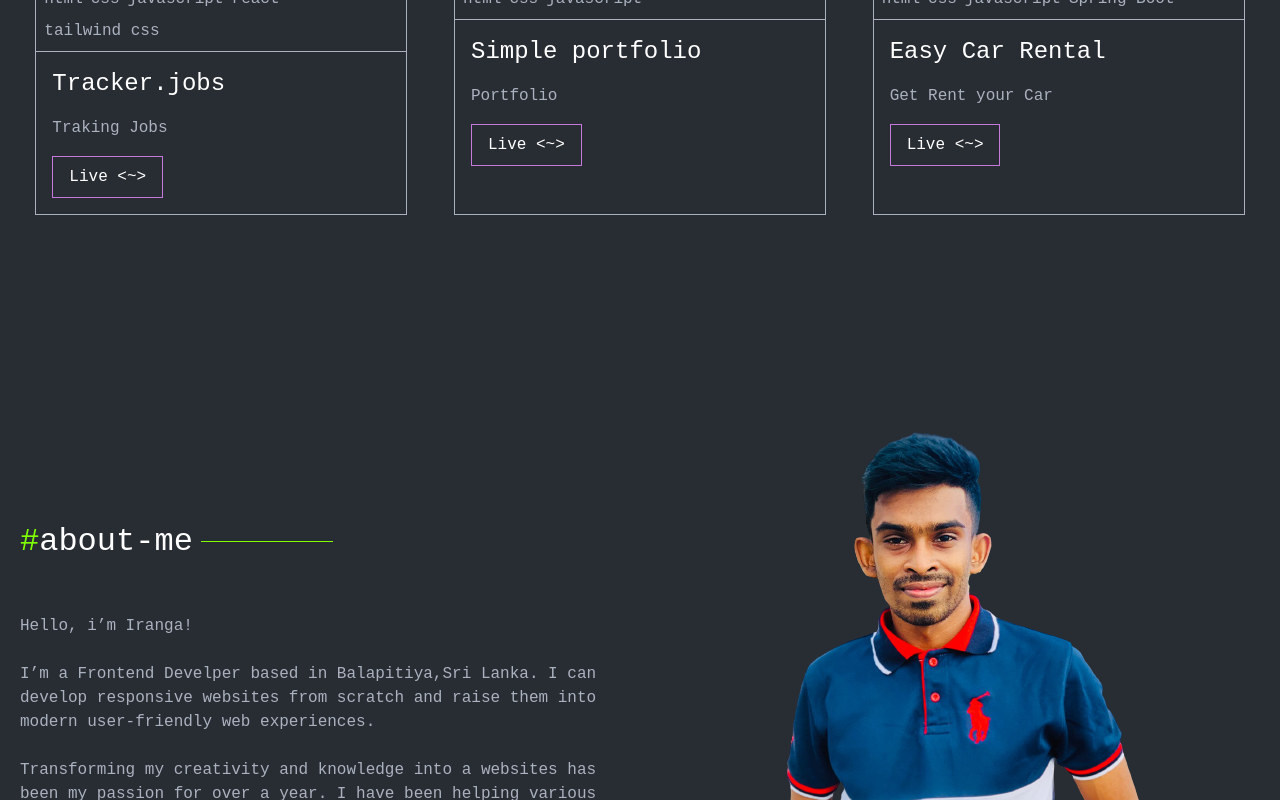
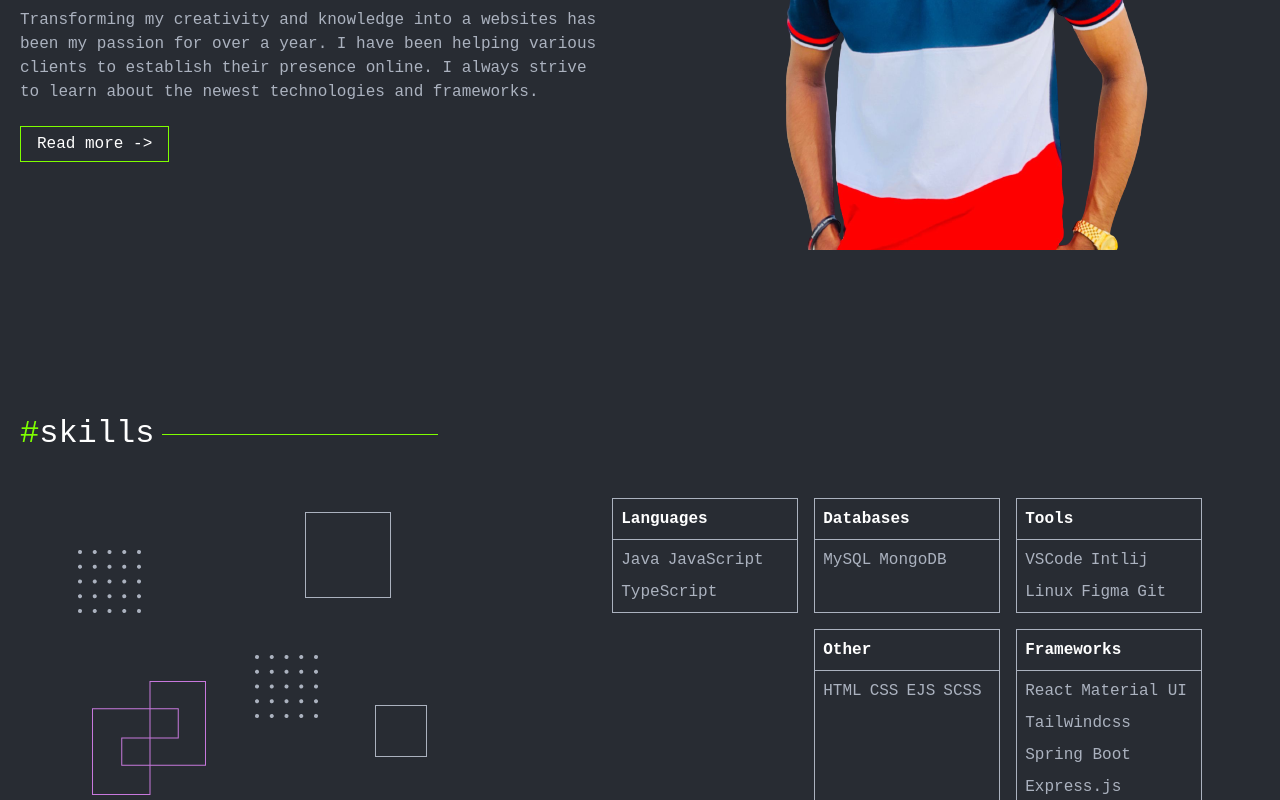
Before and after one commit to Irangaumayantha2001/React-Portfolio, a React (Create React App) app: page / in a window 1280 px wide. Shown: the part 1500-2300 px from the top of the page. Built offline with nearby package versions, Linux system fonts and the light colour scheme.

Commit message:
update skill and project sections

```diff
--- a/src/components/skills_section/Skills.jsx
+++ b/src/components/skills_section/Skills.jsx
@@ -2,40 +2,75 @@ const Skills = () => {
   const skills = [
     {
       title: "Languages",
-      languages: ["TypeScript", "Lua", "Python", "JavaScript"],
+      languages: ["Java", "JavaScript", "TypeScript"],
     },
-    { title: "Databases", languages: ["SQLite", "PostgreSQL", "Mongo"] },
+    { title: "Databases", languages: ["MySQL",  "MongoDB"] },
     {
       title: "Tools",
       languages: [
         "VSCode",
-        "Neovim",
+        "Intlij",
         "Linux",
         "Figma",
-        "XFCE",
-        "Arch",
         "Git",
-        "Font Awesome",
+
       ],
     },
     {
       title: "Other",
-      languages: ["HTML", "CSS", "EJS", "SCSS", "REST", "Jinja"],
+      languages: ["HTML", "CSS", "EJS", "SCSS"],
     },
     {
       title: "Frameworks",
       languages: [
         "React",
-        "Vue",
-        "Disnake",
-        "Discord.js",
-        "Flask",
+        "Material UI",
+        "Tailwindcss",
+        "Spring Boot",
         "Express.js",
       ],
     },
   ];
   return (
-  <div></div>
+    <>
+    <div className="px-5 max-w-[1560px] mx-auto mt-20 py-10">
+      {/* top */}
+      <div data-aos = "fade-left" className=" mb-10">
+        <div className=" text-white w-2/3 font-medium text-[32px] flex items-center gap-2">
+          <div className="">
+            <span className="text-[#7FFF00]">#</span>skills
+          </div>
+          <div className="line w-1/3 h-px bg-[#7FFF00]"></div>
+        </div>
+      </div>
+      {/* bottom */}
+      <div className=" flex flex-wrap gap-10 justify-between items-center text-white">
+        {/* left */}
+        <div  data-aos = "fade-right" className="mx-auto">
+          <img className=" w-full mx-auto" src={require("../../assets/shapes.png")} alt="" />
+        </div>
+        {/* right & mapping */}
+        <div  data-aos = "fade-left" className=" mx-auto flex justify-around md:justify-end flex-wrap w-10/12 md:w-1/2 gap-4">
+          {skills.map(({ title, languages }) => {
+            return (
+              <>
+                <div className="w-[90%] sm:w-[45%] lg:w-[30%] border border-[#ABB2BF]">
+                  <div className=" p-2">
+                    <h2 className=" font-semibold">{title}</h2>
+                  </div>
+                  <div className=" flex gap-2 border-t border-[#ABB2BF] flex-wrap p-2 text-[#ABB2BF]">
+                    {languages.map((e) => {
+                      return <span>{e}</span>;
+                    })}
+                  </div>
+                </div>
+              </>
+            );
+          })}
+        </div>
+      </div>
+    </div>
+  </>
   );
 };
 
--- a/src/pages/Home_page.jsx
+++ b/src/pages/Home_page.jsx
@@ -4,13 +4,15 @@ import React from "react";
 import About from "../components/first_section_about/About";
 import AboutSec from "../components/about_section/About";
 import Projects from "../components/projects_section/Projects";
+import Skills from "../components/skills_section/Skills";
 
 const Home_page = () => {
   return (
     <>
       <About />
+      <AboutSec/>
+      <Skills/>
       <Projects/>
-      <AboutSec/>
 
     </>
   );
```
